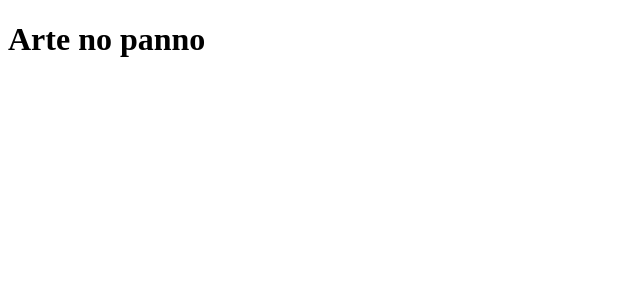
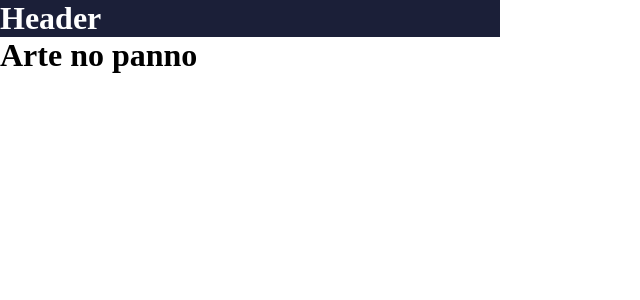
Before and after one commit to Adrianodbs/Arte-no-panno-react, a React (Vite) app: page / in a window 1280 px wide. Shown: the top 300 px of the page, without its empty margins (0-640 px from the left). Built offline with nearby package versions, Linux system fonts and the light colour scheme.

Commit message:
criando temas

```diff
--- a/package.json
+++ b/package.json
@@ -10,7 +10,8 @@
   },
   "dependencies": {
     "react": "^18.2.0",
-    "react-dom": "^18.2.0"
+    "react-dom": "^18.2.0",
+    "styled-components": "^5.3.8"
   },
   "devDependencies": {
     "@types/react": "^18.0.27",
--- a/src/App.jsx
+++ b/src/App.jsx
@@ -1,8 +1,15 @@
+import { ThemeProvider } from 'styled-components'
+import Header from './components/Header'
+import { Global } from './styles/GlobalStyle'
+import { dark, light } from './styles/theme'
+
 function App() {
   return (
-    <div>
+    <ThemeProvider theme={dark}>
+      <Global />
+      <Header />
       <h1>Arte no panno</h1>
-    </div>
+    </ThemeProvider>
   )
 }
 
--- /dev/null
+++ b/src/components/Header/index.jsx
@@ -0,0 +1,11 @@
+import * as C from './styles'
+
+function Header() {
+  return (
+    <C.Container>
+      <h1>Header</h1>
+    </C.Container>
+  )
+}
+
+export default Header
--- /dev/null
+++ b/src/components/Header/styles.js
@@ -0,0 +1,7 @@
+import styled from 'styled-components'
+
+export const Container = styled.div`
+  color: ${({ theme }) => theme.white};
+  background-color: ${({ theme }) => theme.primary};
+  width: 500px;
+`
--- /dev/null
+++ b/src/styles/GlobalStyle.js
@@ -0,0 +1,19 @@
+import { createGlobalStyle } from 'styled-components'
+
+export const Global = createGlobalStyle`
+  *{
+    margin: 0;
+    padding: 0;
+    box-sizing: border-box;
+  }
+
+
+
+  *, button, input{
+    border: 0;
+    outline: 0;
+  }
+  button{
+    cursor: pointer;
+  }
+`
--- /dev/null
+++ b/src/styles/theme.js
@@ -0,0 +1,27 @@
+export const dark = {
+  primary: '#1B1F38',
+  secondary: '#252A48',
+  tertiary: '#313862',
+
+  white: '#FFF',
+  black: '#000',
+  gray: '#BFBFBF',
+
+  success: '#4E41F0',
+  info: '#F7931B',
+  warning: '#E44C4E'
+}
+
+export const light = {
+  primary: '#DCDCDC',
+  secondary: '#FFFFFF',
+  tertiary: '#F5F5F5',
+
+  white: '#000',
+  black: '#FFF',
+  gray: '#BFBFBF',
+
+  success: '#03BB85',
+  info: '#3B5998',
+  warning: '#FF6961'
+}
```
Also changed, not shown: src/assets/O BAG E-commerce Concept Design.jpg (added), 1 other file (tests, documents, lock files or other folders).
